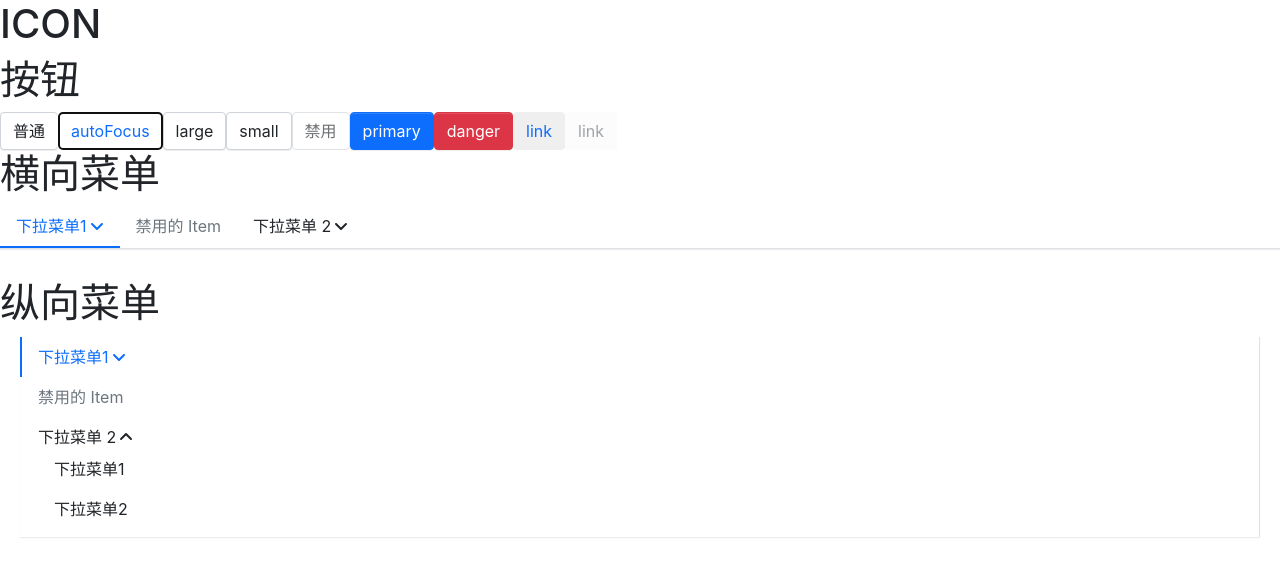
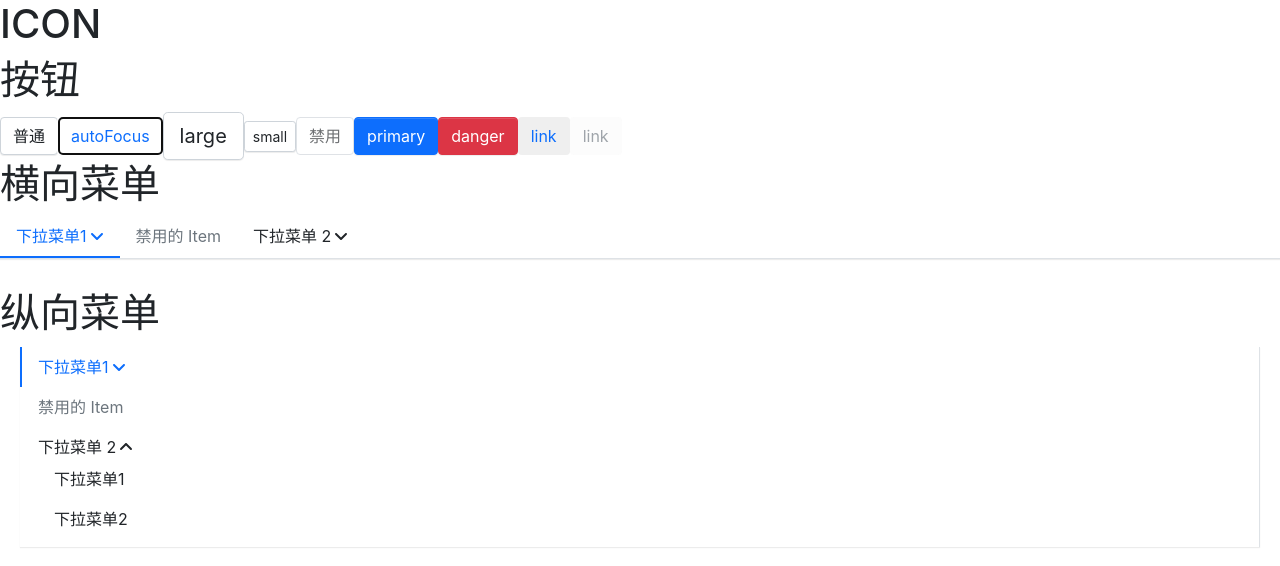
Before and after one commit to bianliuzhu/an-ui, a React (Create React App) app: page / in a window 1280 px wide. Shown: the top 566 px of the page. Built offline with nearby package versions, Linux system fonts and the light colour scheme.

Commit message:
feat: 更新文档

```diff
--- a/src/components/Button/_style.scss
+++ b/src/components/Button/_style.scss
@@ -28,7 +28,7 @@
 		}
 	}
 }
-.btn-lg {
+.btn-large {
 	@include button-size(
 		$btn-padding-y-lg,
 		$btn-padding-x-lg,
@@ -36,7 +36,7 @@
 		$border-radius-lg
 	);
 }
-.btn-sm {
+.btn-small {
 	@include button-size(
 		$btn-padding-y-sm,
 		$btn-padding-x-sm,
```
Also changed, not shown: src/components/Button/index.tsx (+6 -6 lines).
